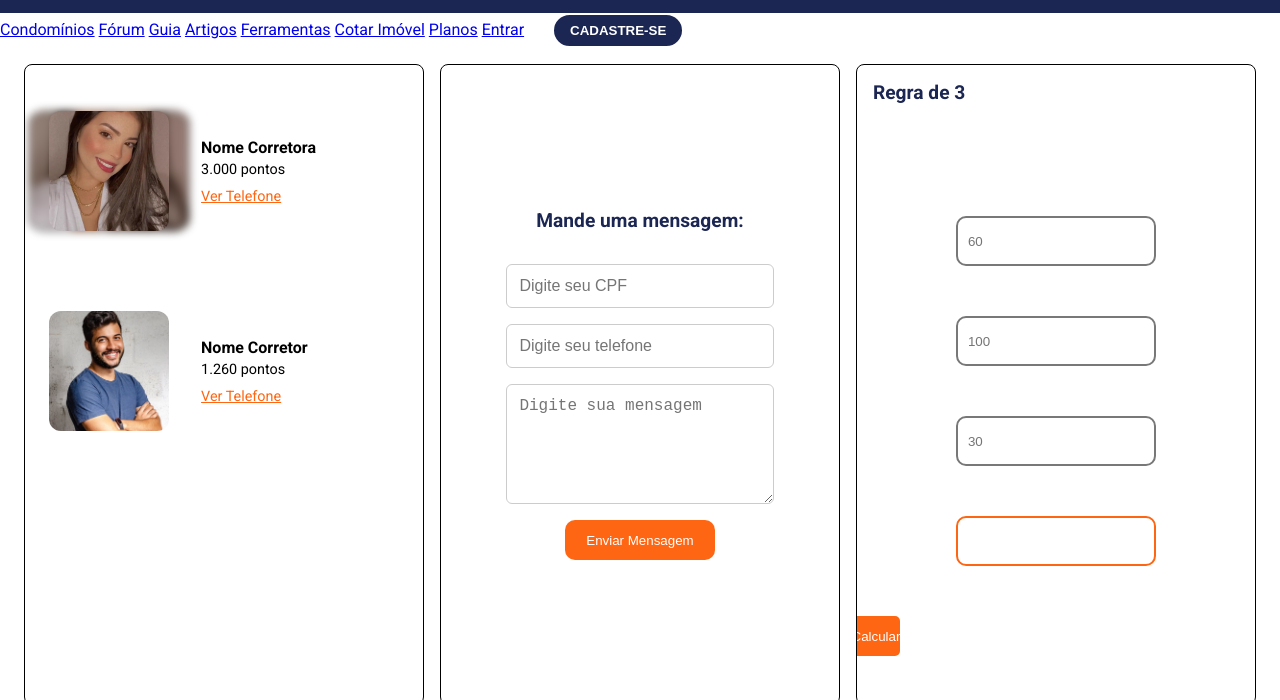
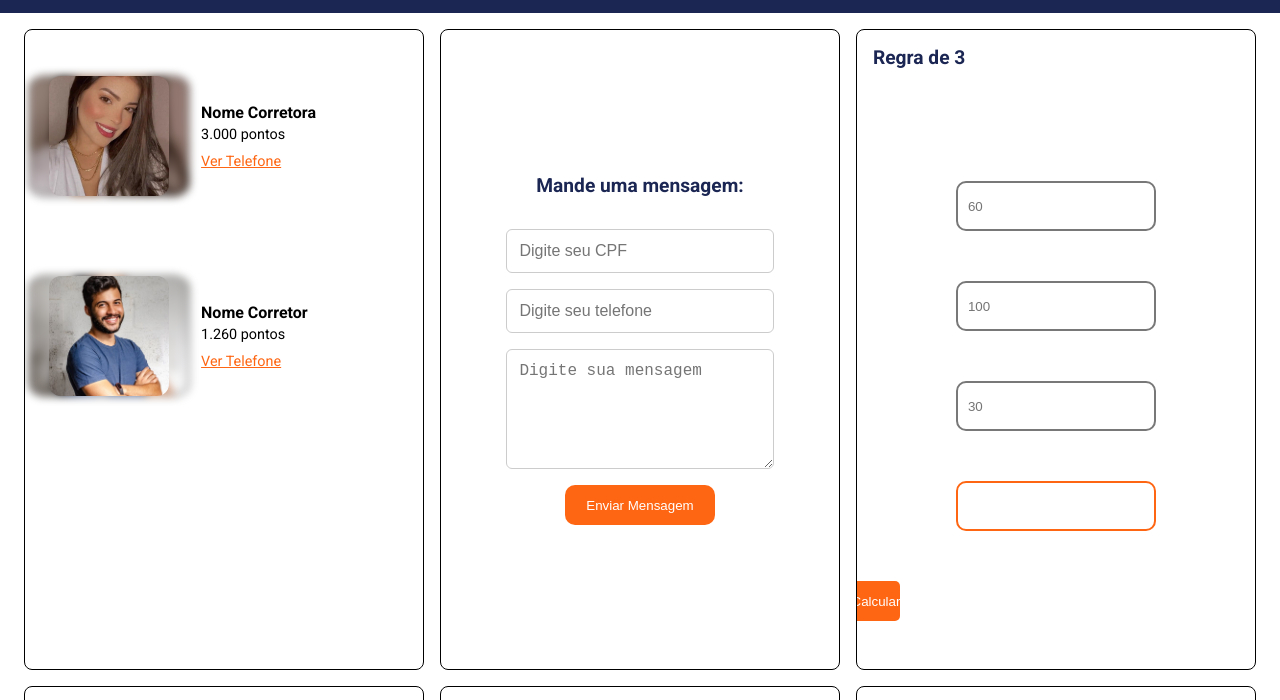
Before and after one commit to Scajk/ImovelGuideTeste, a plain HTML site: page index.html in a window 1280 px wide. Shown: the part 54-754 px from the top of the page. Drawn offline with nearby package versions, Linux system fonts and the light colour scheme.

Commit message:
atualizacao 2

```diff
--- a/index.html
+++ b/index.html
@@ -35,18 +35,6 @@
   </nav>
   </header>
 
-  <div class="mobile-menu" id="mobile-menu">
-    <a href="#">Condomínios</a>
-    <a href="#">Fórum</a>
-    <a href="#">Guia</a>
-    <a href="#">Artigos</a>
-    <a href="#">Ferramentas</a>
-    <a href="#">Cotar Imóvel</a>
-    <a href="#">Planos</a>
-    <a href="#">Entrar</a>
-    <button class="btn-cadastro">CADASTRE-SE</button>
-  </div>
-
   <main class="container">
     <div class="box">
         <div class="conteudo1">
@@ -65,6 +53,7 @@
 
             <div class="parte-inferior">
                 <div class="img-wrapper homem">
+                  <div class="img-blur"></div>
                     <img src="Imagens/Homem.jpeg" alt="">
                 </div>
             <div class="divisao-dados">
```
